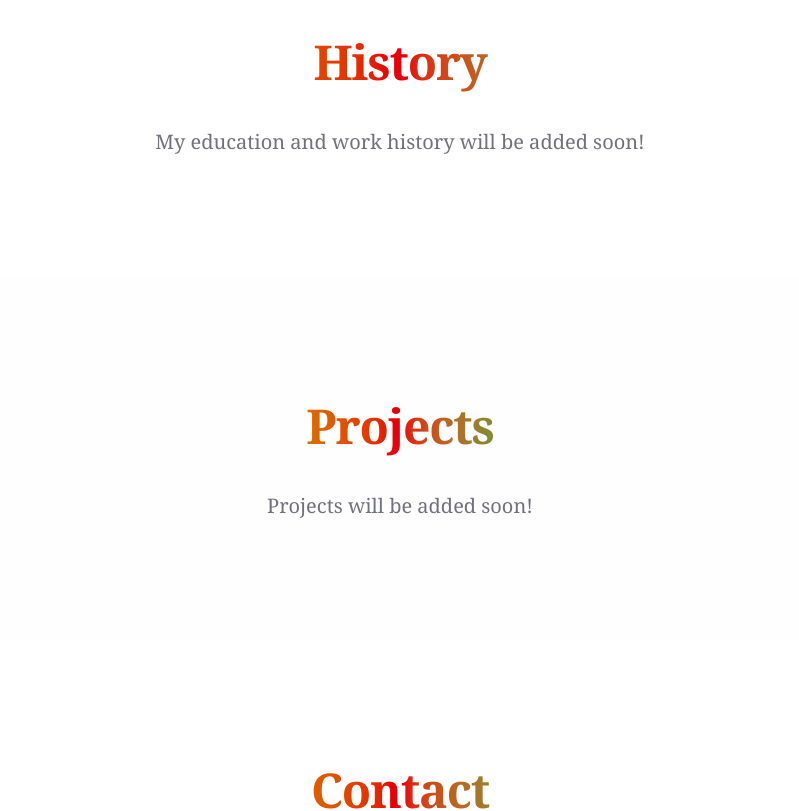
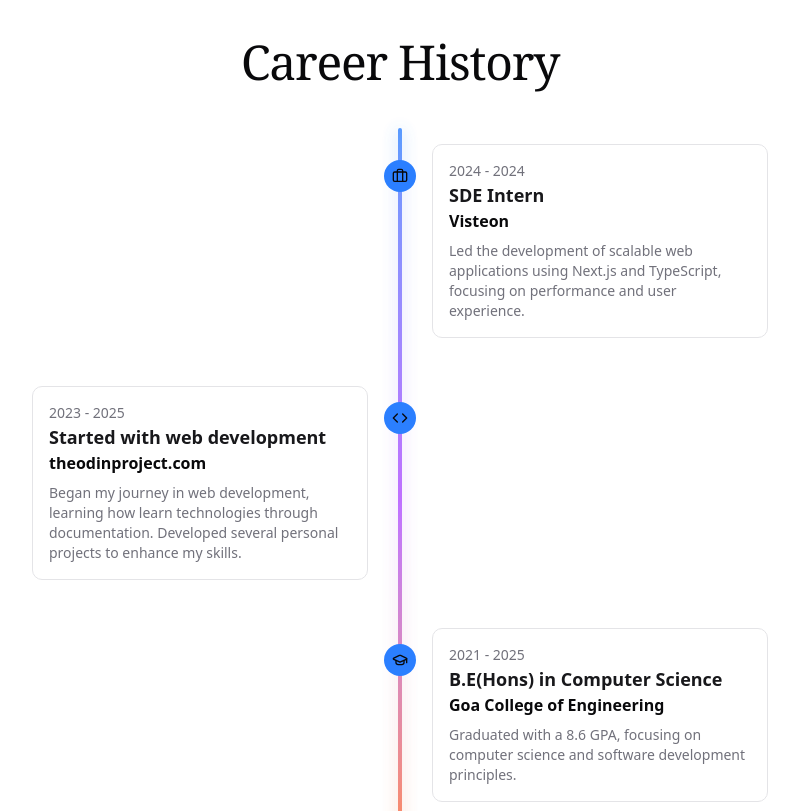
Before and after one commit to house-open/portfolio-open, a Next.js app: page / in a window 1280 px wide. Shown: the part 1420-2231 px from the top of the page, without its empty margins (240-1039 px from the left). Built offline with nearby package versions, Linux system fonts and the light colour scheme.

Commit message:
feat: added career history section and a scroll progress bar

```diff
--- /dev/null
+++ b/src/components/animate-ui/backgrounds/stars.tsx
@@ -0,0 +1,161 @@
+'use client';
+
+import * as React from 'react';
+import {
+  type HTMLMotionProps,
+  motion,
+  type SpringOptions,
+  type Transition,
+  useMotionValue,
+  useSpring,
+} from 'motion/react';
+
+import { cn } from '@/lib/utils';
+
+type StarLayerProps = HTMLMotionProps<'div'> & {
+  count: number;
+  size: number;
+  transition: Transition;
+  starColor: string;
+};
+
+function generateStars(count: number, starColor: string) {
+  const shadows: string[] = [];
+  for (let i = 0; i < count; i++) {
+    const x = Math.floor(Math.random() * 4000) - 2000;
+    const y = Math.floor(Math.random() * 4000) - 2000;
+    shadows.push(`${x}px ${y}px ${starColor}`);
+  }
+  return shadows.join(', ');
+}
+
+function StarLayer({
+  count = 1000,
+  size = 1,
+  transition = { repeat: Infinity, duration: 50, ease: 'linear' },
+  starColor = '#fff',
+  className,
+  ...props
+}: StarLayerProps) {
+  const [boxShadow, setBoxShadow] = React.useState<string>('');
+
+  React.useEffect(() => {
+    setBoxShadow(generateStars(count, starColor));
+  }, [count, starColor]);
+
+  return (
+    <motion.div
+      data-slot="star-layer"
+      animate={{ y: [0, -2000] }}
+      transition={transition}
+      className={cn('absolute top-0 left-0 w-full h-[2000px]', className)}
+      {...props}
+    >
+      <div
+        className="absolute bg-transparent rounded-full"
+        style={{
+          width: `${size}px`,
+          height: `${size}px`,
+          boxShadow: boxShadow,
+        }}
+      />
+      <div
+        className="absolute bg-transparent rounded-full top-[2000px]"
+        style={{
+          width: `${size}px`,
+          height: `${size}px`,
+          boxShadow: boxShadow,
+        }}
+      />
+    </motion.div>
+  );
+}
+
+type StarsBackgroundProps = React.ComponentProps<'div'> & {
+  factor?: number;
+  speed?: number;
+  transition?: SpringOptions;
+  starColor?: string;
+  pointerEvents?: boolean;
+};
+
+function StarsBackground({
+  children,
+  className,
+  factor = 0.05,
+  speed = 50,
+  transition = { stiffness: 50, damping: 20 },
+  starColor = '#fff',
+  pointerEvents = true,
+  ...props
+}: StarsBackgroundProps) {
+  const offsetX = useMotionValue(1);
+  const offsetY = useMotionValue(1);
+
+  const springX = useSpring(offsetX, transition);
+  const springY = useSpring(offsetY, transition);
+
+  const handleMouseMove = React.useCallback(
+    (e: React.MouseEvent<HTMLDivElement, MouseEvent>) => {
+      const centerX = window.innerWidth / 2;
+      const centerY = window.innerHeight / 2;
+      const newOffsetX = -(e.clientX - centerX) * factor;
+      const newOffsetY = -(e.clientY - centerY) * factor;
+      offsetX.set(newOffsetX);
+      offsetY.set(newOffsetY);
+    },
+    [offsetX, offsetY, factor],
+  );
+
+  return (
+    <div
+      data-slot="stars-background"
+      className={cn(
+        'relative size-full overflow-hidden bg-[radial-gradient(ellipse_at_bottom,_#262626_0%,_#000_100%)]',
+        className,
+      )}
+      onMouseMove={handleMouseMove}
+      {...props}
+    >
+      <motion.div
+        style={{ x: springX, y: springY }}
+        className={cn({ 'pointer-events-none': !pointerEvents })}
+      >
+        <StarLayer
+          count={1000}
+          size={1}
+          transition={{ repeat: Infinity, duration: speed, ease: 'linear' }}
+          starColor={starColor}
+        />
+        <StarLayer
+          count={400}
+          size={2}
+          transition={{
+            repeat: Infinity,
+            duration: speed * 2,
+            ease: 'linear',
+          }}
+          starColor={starColor}
+        />
+        <StarLayer
+          count={200}
+          size={3}
+          transition={{
+            repeat: Infinity,
+            duration: speed * 3,
+            ease: 'linear',
+          }}
+          starColor={starColor}
+        />
+      </motion.div>
+      {children}
+    </div>
+  );
+}
+
+export {
+  StarLayer,
+  StarsBackground,
+  type StarLayerProps,
+  type StarsBackgroundProps,
+};
--- /dev/null
+++ b/src/components/animate-ui/components/scroll-progress.tsx
@@ -0,0 +1,62 @@
+'use client';
+
+import * as React from 'react';
+import {
+  motion,
+  useScroll,
+  useSpring,
+  type HTMLMotionProps,
+} from 'motion/react';
+
+import { cn } from '@/lib/utils';
+
+type ScrollProgressProps = React.ComponentProps<'div'> & {
+  progressProps?: HTMLMotionProps<'div'>;
+};
+
+function ScrollProgress({
+  ref,
+  className,
+  children,
+  progressProps,
+  ...props
+}: ScrollProgressProps) {
+  const containerRef = React.useRef<HTMLDivElement | null>(null);
+  React.useImperativeHandle(ref, () => containerRef.current as HTMLDivElement);
+
+  const { scrollYProgress } = useScroll(
+    children ? { container: containerRef } : undefined,
+  );
+
+  const scaleX = useSpring(scrollYProgress, {
+    stiffness: 250,
+    damping: 40,
+    bounce: 0,
+  });
+
+  return (
+    <>
+      <motion.div
+        data-slot="scroll-progress"
+        {...progressProps}
+        style={{ scaleX }}
+        className={cn(
+          'fixed z-50 top-0 inset-x-0 h-1 bg-blue-500 origin-left',
+          progressProps?.className,
+        )}
+      />
+      {containerRef && (
+        <div
+          ref={containerRef}
+          data-slot="scroll-progress-container"
+          className={cn('overflow-y-auto h-full', className)}
+          {...props}
+        >
+          {children}
+        </div>
+      )}
+    </>
+  );
+}
+
+export { ScrollProgress, type ScrollProgressProps };
--- a/src/components/pages/hero.tsx
+++ b/src/components/pages/hero.tsx
@@ -6,9 +6,11 @@ import { Twitter } from "lucide-react";
 
 import Image from "next/image";
 import profilePhoto from "../../../public/IMG_8724.png";
+import { StarsBackground } from "../animate-ui/backgrounds/stars";
 
 export default function Hero() {
   return (
+
     <section className="flex items-center min-h-screen justify-center lg:justify-start ">
       <div className="flex flex-col justify-center items-center md:flex-row gap-0 md:gap-4  lg:px-[15%]  content-center   ">
         <Image
@@ -57,7 +59,10 @@ export default function Hero() {
           </p>
 
         </div>
+
       </div>
+
     </section>
+
   );
 }
--- a/src/components/pages/history.tsx
+++ b/src/components/pages/history.tsx
@@ -1,16 +1,89 @@
-//this is going to be a stepper which will have carsds in either direction  i.e left and right alternating of the the strepper showing my education and then work history.
+"use client";
+
+import { Briefcase, GraduationCap, Code } from "lucide-react";
+import { clsx } from "clsx";
+
+const historyData = [
+  {
+    icon: Briefcase,
+    title: "SDE Intern",
+    company: "Visteon",
+    date: "2024 - 2024",
+    description:
+      "Led the development of scalable web applications using Next.js and TypeScript, focusing on performance and user experience.",
+  },
+  {
+    icon: Code,
+    title: "Started with web development",
+    company: "theodinproject.com",
+    date: "2023 - 2025",
+    description:
+      "Began my journey in web development, learning how learn technologies through documentation. Developed several personal projects to enhance my skills.",
+  },
+  {
+    icon: GraduationCap,
+    title: "B.E(Hons) in Computer Science",
+    institution: "Goa College of Engineering",
+    date: "2021 - 2025",
+    description:
+      "Graduated with a 8.6 GPA, focusing on computer science and software development principles.",
+  },
+];
 
 export default function History() {
   return (
     <section className="flex items-center justify-center ">
       <div className="flex flex-col justify-center items-center py-30 lg:px-[15%] content-center">
-                <div className="max-w-3xl text-center px-4 lg:px-0">
-                    <h1 className="text-5xl font-serif font-bold tracking-tight leading-tight mb-9 bg-gradient-to-r from-yellow-600 via-red-600 to-green-600 bg-clip-text text-transparent animate-gradient-x">History</h1>
-                    <p className="text-xl leading-7 text-muted-foreground font-serif">
-                        My education and work history will be added soon!
+        <div className="max-w-3xl  text-center px-4 lg:px-0">
+          <h1 className="text-5xl  font-serif  tracking-tight leading-tight mb-9 ">
+            Career History
+          </h1>
+
+          <div className="relative w-full max-w-3xl md:max-w-5xl mx-auto p-4">
+            {/* Dedicated Timeline Line */}
+            <div className="absolute top-0 h-full left-4 md:left-1/2 md:-translate-x-1/2 flex items-center justify-center">
+              {/* Main gradient line */}
+              <div className="w-1 h-full bg-gradient-to-b from-blue-500 via-purple-500 to-orange-500 rounded-full opacity-80 relative">
+                {/* Animated glow effect */}
+                <div className="absolute inset-0 bg-gradient-to-b from-blue-400 via-purple-400 to-orange-400 rounded-full animate-pulse blur-sm scale-100 opacity-60"></div>
+              </div>
+            </div>
+
+            {historyData.map((item, index) => (
+              <div key={index} className="relative pl-12 md:pl-0 pb-12">
+                {/* Icon Container */}
+                <div className="absolute top-4 left-0 md:left-1/2 w-8 h-8 bg-blue-500 rounded-full flex items-center justify-center -translate-x-1/2 z-10">
+                  <item.icon className="w-4 h-4" />
+                </div>
+
+                {/* Content Card */}
+                <div
+                  className={clsx(
+                    "p-4 rounded-lg border border-border bg-card w-full text-left",
+                    "md:w-[calc(50%-2rem)]",
+                    {
+                      "md:ml-auto": index % 2 === 0,
+                      "md:mr-auto": index % 2 !== 0,
+                    }
+                  )}
+                >
+                  <p className="text-sm text-muted-foreground">{item.date}</p>
+                  <h3 className="text-lg font-bold text-primary">
+                    {item.title}
+                  </h3>
+                  <p className="font-semibold">
+                    {item.company || item.institution}
+                  </p>
+                  <p className="mt-2 text-sm text-muted-foreground">
+                    {item.description}
                   </p>
                 </div>
               </div>
+            ))}
+          </div>
+        </div>
+      </div>
+
     </section>
   );
 }
```
Lines whose indentation alone changed are shown as unchanged.
